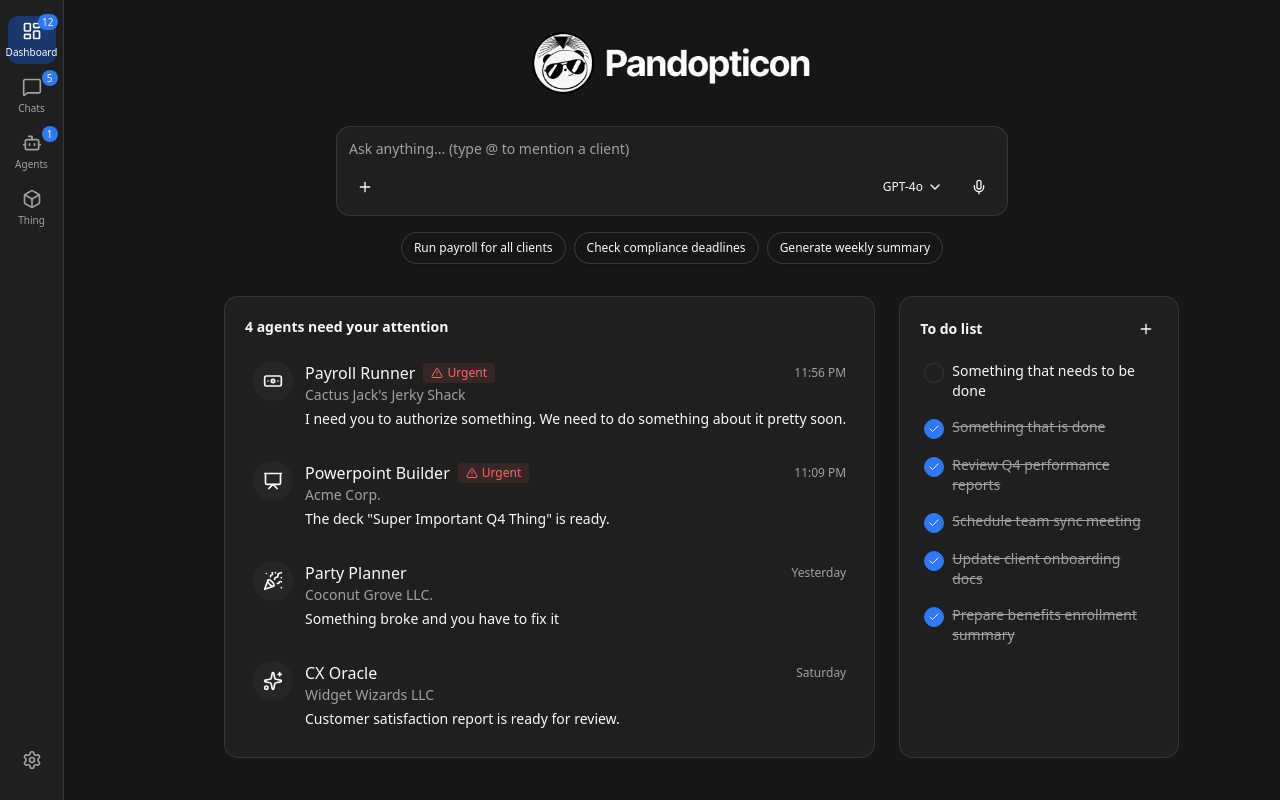
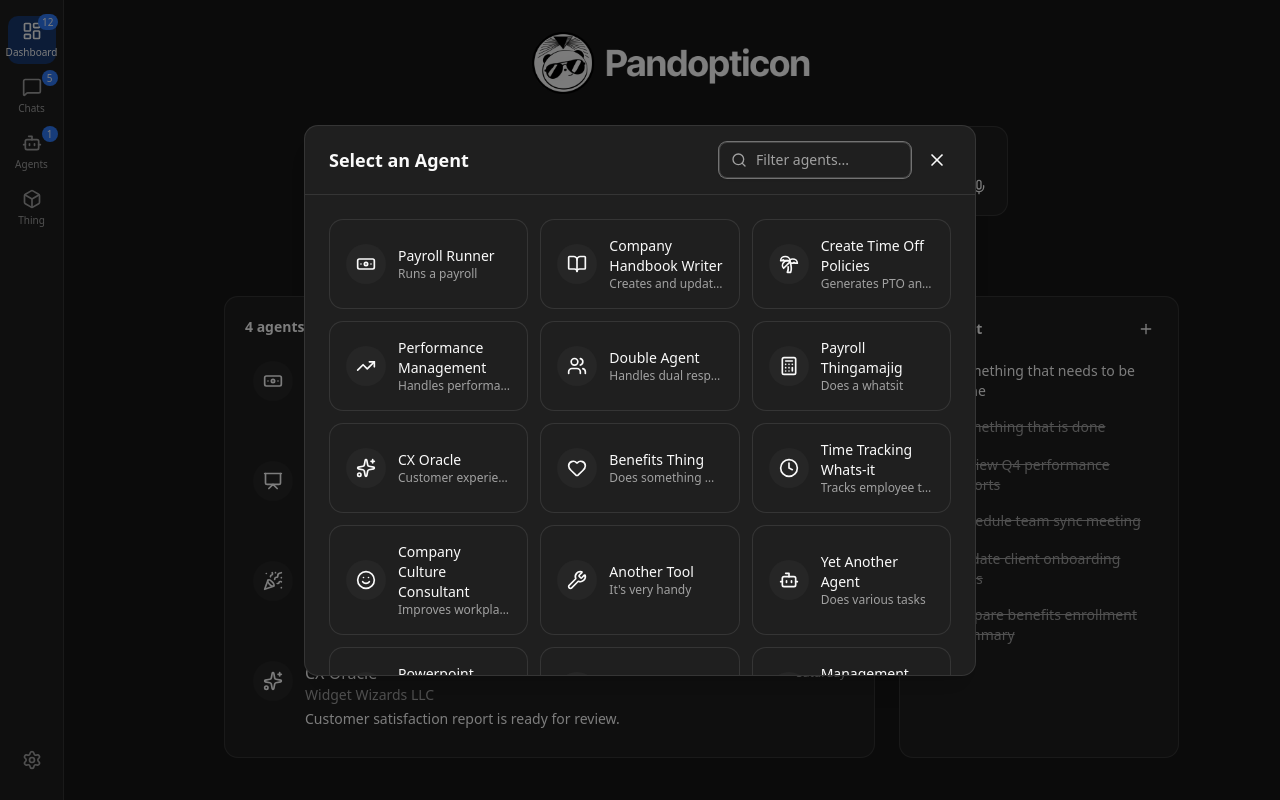
Before and after one commit to mattcmorrell/ai_services_poc_1, a Next.js app: page / in a window 1280 px wide. Both pictures are taken after a click on the button 365 px from the left and 187 px from the top of the page. Built offline with nearby package versions, Linux system fonts and the light colour scheme.

Commit message:
Added Agents when you click the plus button
Added Agents when you click the plus button that then set the title of the chat as another way to start with an Agent.

```diff
--- a/src/app/page.tsx
+++ b/src/app/page.tsx
@@ -319,7 +319,7 @@ export default function Home() {
   };
 
   const handleDashboardMessage = useCallback(
-    async (message: string, client: Client | null, chipPosition: number) => {
+    async (message: string, client: Client | null, chipPosition: number, agentName?: string) => {
       // Create a new chat
       const newChatId = `chat-${Date.now()}`;
       const userMessage: Message = {
@@ -332,7 +332,7 @@ export default function Home() {
       const newChat: Chat = {
         id: newChatId,
         clientId: client?.id || null,
-        title: "New Chat",
+        title: agentName || "New Chat",
         hasUnread: false,
         updatedAt: new Date(),
         messages: [userMessage],
@@ -437,6 +437,7 @@ export default function Home() {
         <DashboardView
           clients={mockClients}
           agents={mockAgentAttention}
+          allAgents={agents}
           initialTodos={mockTodos}
           suggestedActions={suggestedActions}
           onAgentClick={handleAgentClick}
--- a/src/components/dashboard/dashboard-input.tsx
+++ b/src/components/dashboard/dashboard-input.tsx
@@ -1,40 +1,78 @@
 "use client";
 
-import { useState, useRef, useEffect, useCallback } from "react";
-import { Plus, Mic, ChevronDown, X } from "lucide-react";
+import { useState, useRef, useEffect, useCallback, useMemo } from "react";
+import {
+  Plus,
+  Mic,
+  X,
+  Search,
+  Banknote,
+  BookOpen,
+  Palmtree,
+  TrendingUp,
+  Users,
+  Calculator,
+  Sparkles,
+  Heart,
+  Clock,
+  Smile,
+  Wrench,
+  Bot,
+  Presentation,
+  Pizza,
+  GraduationCap,
+  PartyPopper,
+} from "lucide-react";
 import { Button } from "@/components/ui/button";
-import {
-  DropdownMenu,
-  DropdownMenuContent,
-  DropdownMenuItem,
-  DropdownMenuTrigger,
-} from "@/components/ui/dropdown-menu";
+import { Input } from "@/components/ui/input";
 import { Client } from "@/types/chat";
+import { Agent } from "@/types/agent";
 import { cn } from "@/lib/utils";
 
 interface DashboardInputProps {
   clients: Client[];
-  onSend: (message: string, client: Client | null, chipPosition: number) => void;
+  agents: Agent[];
+  onSend: (message: string, client: Client | null, chipPosition: number, agentName?: string) => void;
 }
 
-const models = [
-  "GPT-4o",
-  "GPT-4 Turbo",
-  "Claude 3.5 Sonnet",
-  "Claude 3 Opus",
-  "Gemini 1.5 Pro",
-  "Gemini 2.0 Flash",
-];
+const iconMap: Record<string, React.ComponentType<{ className?: string }>> = {
+  banknote: Banknote,
+  "book-open": BookOpen,
+  "palm-tree": Palmtree,
+  "trending-up": TrendingUp,
+  users: Users,
+  calculator: Calculator,
+  sparkles: Sparkles,
+  heart: Heart,
+  clock: Clock,
+  smile: Smile,
+  wrench: Wrench,
+  bot: Bot,
+  presentation: Presentation,
+  pizza: Pizza,
+  "graduation-cap": GraduationCap,
+  "party-popper": PartyPopper,
+};
 
-export function DashboardInput({ clients, onSend }: DashboardInputProps) {
-  const [selectedModel, setSelectedModel] = useState("GPT-4o");
+export function DashboardInput({ clients, agents, onSend }: DashboardInputProps) {
   const [selectedClient, setSelectedClient] = useState<Client | null>(null);
   const [autocompleteVisible, setAutocompleteVisible] = useState(false);
   const [filteredClients, setFilteredClients] = useState<Client[]>([]);
   const [selectedIndex, setSelectedIndex] = useState(0);
+  const [isAgentModalOpen, setIsAgentModalOpen] = useState(false);
+  const [selectedAgent, setSelectedAgent] = useState<Agent | null>(null);
+  const [agentSearchQuery, setAgentSearchQuery] = useState("");
 
   const editableRef = useRef<HTMLDivElement>(null);
   const atMentionRangeRef = useRef<{ node: Node; start: number; end: number } | null>(null);
+
+  const filteredAgents = useMemo(() => {
+    if (!agentSearchQuery.trim()) return agents;
+    const query = agentSearchQuery.toLowerCase();
+    return agents.filter((agent) =>
+      agent.name.toLowerCase().includes(query)
+    );
+  }, [agents, agentSearchQuery]);
 
   // Get text content with chip position
   const getTextContentWithChipPosition = useCallback(() => {
@@ -213,14 +251,15 @@ export function DashboardInput({ clients, onSend }: DashboardInputProps) {
     const { text, chipPosition } = getTextContentWithChipPosition();
     if (!text && !selectedClient) return;
 
-    onSend(text, selectedClient, chipPosition);
+    onSend(text, selectedClient, chipPosition, selectedAgent?.name);
 
     // Clear input
     if (editableRef.current) {
       editableRef.current.innerHTML = "";
     }
     setSelectedClient(null);
-  }, [getTextContentWithChipPosition, selectedClient, onSend]);
+    setSelectedAgent(null);
+  }, [getTextContentWithChipPosition, selectedClient, selectedAgent, onSend]);
 
   // Close autocomplete on outside click
   useEffect(() => {
@@ -272,34 +311,107 @@ export function DashboardInput({ clients, onSend }: DashboardInputProps) {
         </div>
 
         <div className="mt-2 flex items-center justify-between">
+          <div className="flex items-center gap-2">
+            <Button
+              type="button"
+              variant="ghost"
+              size="icon"
+              className="h-8 w-8"
+              onClick={() => setIsAgentModalOpen(true)}
+            >
+              <Plus className="h-4 w-4" />
+            </Button>
+            {selectedAgent && (
+              <div className="flex items-center gap-1 rounded-full bg-muted px-3 py-1 text-sm">
+                <span>{selectedAgent.name}</span>
+                <button
+                  type="button"
+                  onClick={() => setSelectedAgent(null)}
+                  className="ml-1 rounded-full hover:bg-muted-foreground/20 p-0.5"
+                >
+                  <X className="h-3 w-3" />
+                </button>
+              </div>
+            )}
+          </div>
           <Button type="button" variant="ghost" size="icon" className="h-8 w-8">
-            <Plus className="h-4 w-4" />
+            <Mic className="h-4 w-4" />
           </Button>
-          <div className="flex items-center gap-2">
-            <DropdownMenu>
-              <DropdownMenuTrigger asChild>
-                <Button variant="ghost" size="sm" className="h-8 gap-1 text-xs">
-                  {selectedModel}
-                  <ChevronDown className="h-3 w-3" />
-                </Button>
-              </DropdownMenuTrigger>
-              <DropdownMenuContent align="end">
-                {models.map((model) => (
-                  <DropdownMenuItem
-                    key={model}
-                    onClick={() => setSelectedModel(model)}
-                  >
-                    {model}
-                  </DropdownMenuItem>
-                ))}
-              </DropdownMenuContent>
-            </DropdownMenu>
-            <Button type="button" variant="ghost" size="icon" className="h-8 w-8">
-              <Mic className="h-4 w-4" />
-            </Button>
+        </div>
+      </div>
+
+      {/* Agent Selection Modal */}
+      {isAgentModalOpen && (
+        <div
+          className="fixed inset-0 z-50 flex items-center justify-center bg-black/50"
+          onClick={() => {
+            setIsAgentModalOpen(false);
+            setAgentSearchQuery("");
+          }}
+        >
+          <div
+            className="w-full max-w-2xl max-h-[80vh] bg-card border border-border rounded-xl shadow-xl overflow-hidden"
+            onClick={(e) => e.stopPropagation()}
+          >
+            {/* Modal Header */}
+            <div className="flex items-center justify-between border-b border-border px-6 py-4">
+              <h2 className="text-lg font-semibold">Select an Agent</h2>
+              <div className="flex items-center gap-3">
+                <div className="relative">
+                  <Search className="absolute left-3 top-1/2 h-4 w-4 -translate-y-1/2 text-muted-foreground" />
+                  <Input
+                    value={agentSearchQuery}
+                    onChange={(e) => setAgentSearchQuery(e.target.value)}
+                    placeholder="Filter agents..."
+                    className="w-48 pl-9"
+                    autoFocus
+                  />
+                </div>
+                <button
+                  onClick={() => {
+                    setIsAgentModalOpen(false);
+                    setAgentSearchQuery("");
+                  }}
+                  className="rounded-full p-1 hover:bg-muted"
+                >
+                  <X className="h-5 w-5" />
+                </button>
+              </div>
+            </div>
+
+            {/* Agent Grid */}
+            <div className="overflow-y-auto p-6 max-h-[60vh]">
+              <div className="grid grid-cols-1 gap-3 md:grid-cols-2 lg:grid-cols-3">
+                {filteredAgents.map((agent) => {
+                  const IconComponent = iconMap[agent.icon] || Bot;
+                  return (
+                    <button
+                      key={agent.id}
+                      type="button"
+                      onClick={() => {
+                        setSelectedAgent(agent);
+                        setIsAgentModalOpen(false);
+                        setAgentSearchQuery("");
+                      }}
+                      className="flex items-center gap-3 rounded-xl border border-border bg-card p-4 text-left transition-colors hover:bg-accent"
+                    >
+                      <div className="flex h-10 w-10 shrink-0 items-center justify-center rounded-full bg-muted">
+                        <IconComponent className="h-5 w-5" />
+                      </div>
+                      <div className="min-w-0">
+                        <div className="font-medium text-sm">{agent.name}</div>
+                        <div className="truncate text-xs text-muted-foreground">
+                          {agent.description}
+                        </div>
+                      </div>
+                    </button>
+                  );
+                })}
+              </div>
+            </div>
           </div>
         </div>
-      </div>
+      )}
     </form>
   );
 }
--- a/src/components/dashboard/dashboard-view.tsx
+++ b/src/components/dashboard/dashboard-view.tsx
@@ -8,19 +8,22 @@ import { AgentsAttention } from "./agents-attention";
 import { TodoList } from "./todo-list";
 import { AgentAttention, TodoItem, SuggestedAction } from "@/types/dashboard";
 import { Client } from "@/types/chat";
+import { Agent } from "@/types/agent";
 
 interface DashboardViewProps {
   clients: Client[];
   agents: AgentAttention[];
+  allAgents: Agent[];
   initialTodos: TodoItem[];
   suggestedActions: SuggestedAction[];
   onAgentClick: (agentId: string) => void;
-  onSendMessage: (message: string, client: Client | null, chipPosition: number) => void;
+  onSendMessage: (message: string, client: Client | null, chipPosition: number, agentName?: string) => void;
 }
 
 export function DashboardView({
   clients,
   agents,
+  allAgents,
   initialTodos,
   suggestedActions,
   onAgentClick,
@@ -60,7 +63,7 @@ export function DashboardView({
 
         {/* Input */}
         <div className="mb-4 w-full max-w-2xl">
-          <DashboardInput clients={clients} onSend={onSendMessage} />
+          <DashboardInput clients={clients} agents={allAgents} onSend={onSendMessage} />
         </div>
 
         {/* Suggested Actions */}
```
